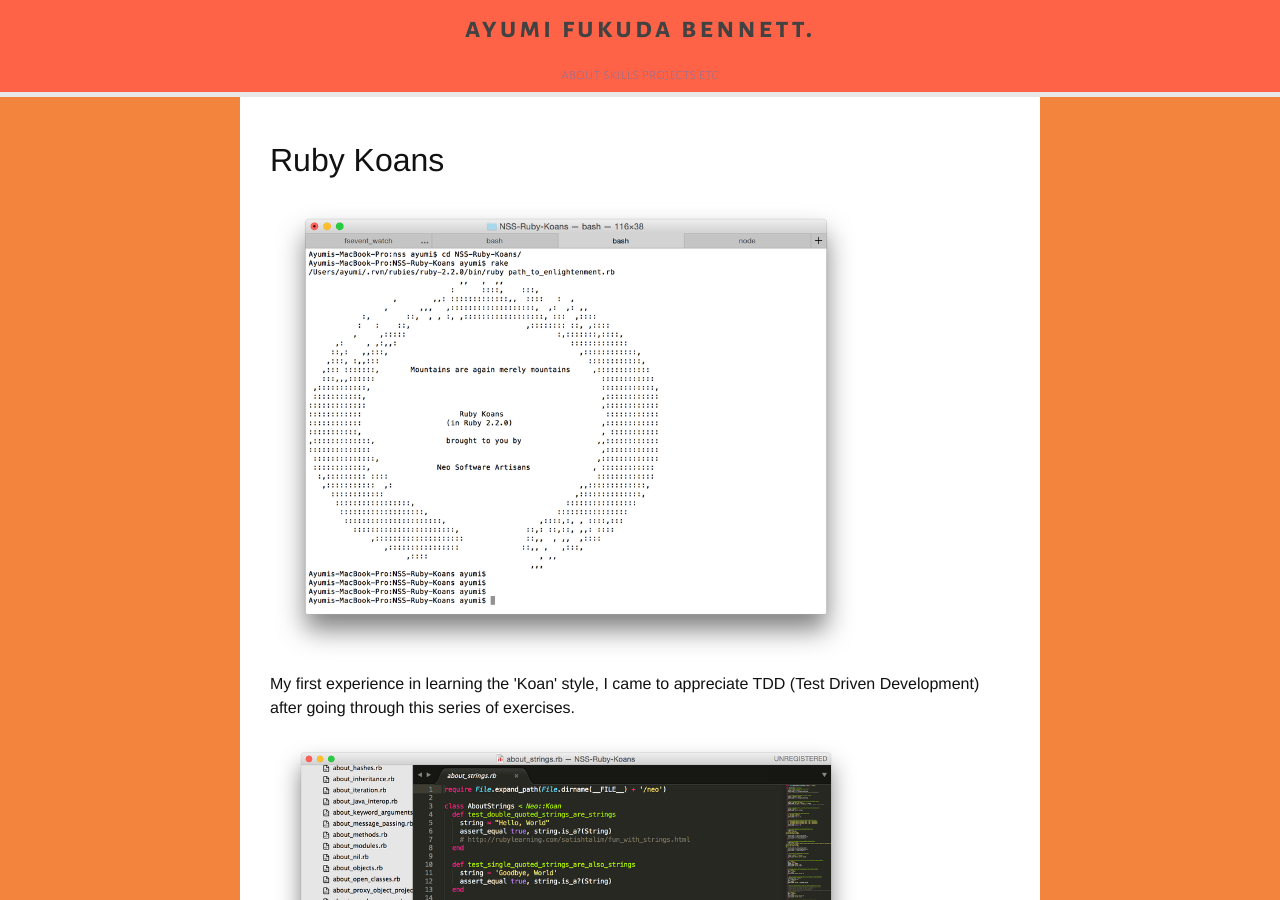
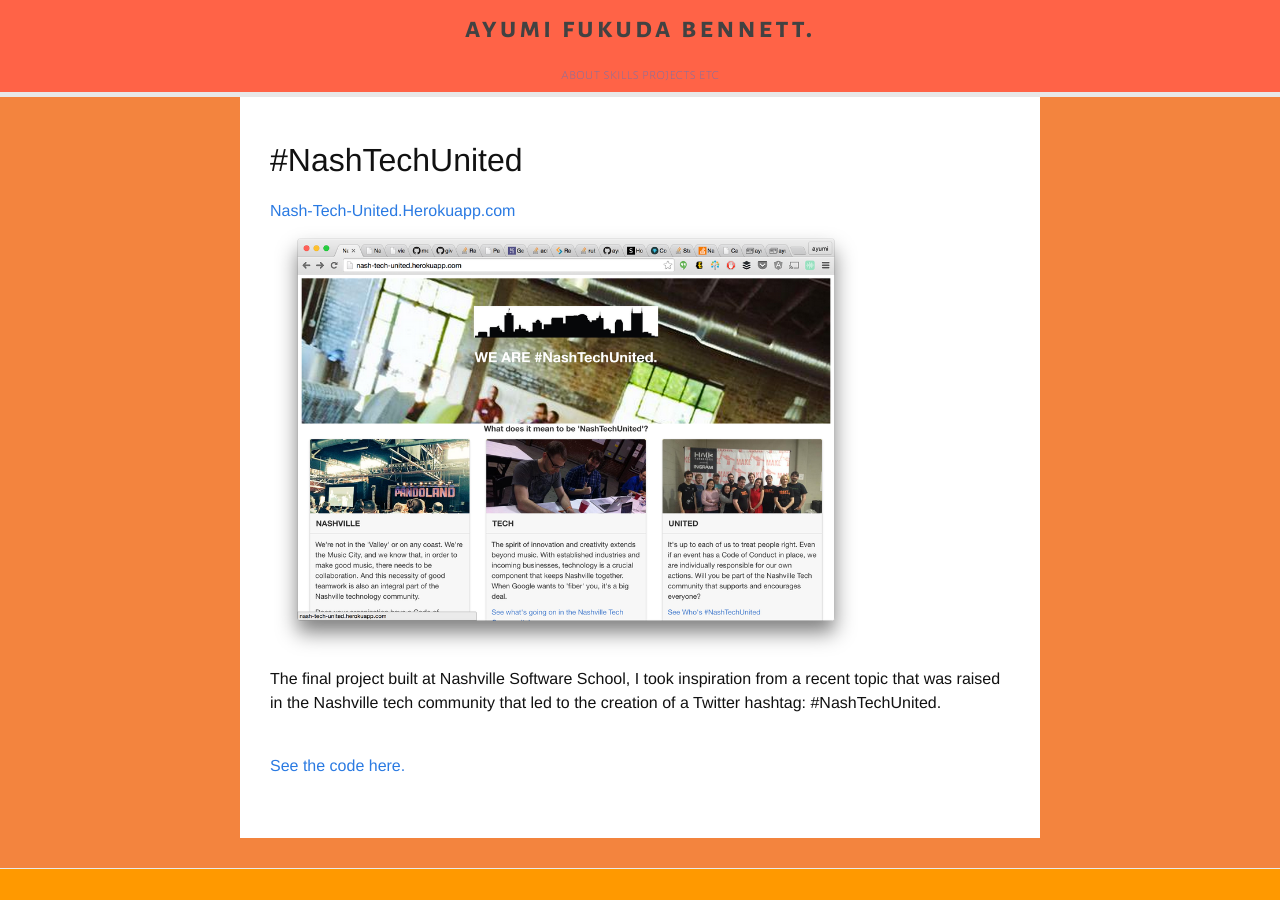
Before and after one commit to ayumi-b/ayumi-b.github.io, a Jekyll site: the page built from projects/work4.html, in a window 1280 px wide and 900 px high. Built offline with Jekyll 4.4.1, drawn with Linux system fonts in a browser that asks for light colours.

Commit message:
began adding capstone description

```diff
--- a/projects/work4.html
+++ b/projects/work4.html
@@ -3,11 +3,13 @@ layout: post
 ---
 <div class="project" id="work4">
 <body>
-<h2>Ruby Koans</h2>
-<img src="/images/rubykoans.png">
-<p>My first experience in learning the 'Koan' style, I came to appreciate TDD (Test Driven Development) after going through this series of exercises.</p>
-<img src="/images/koansedit.png">
+<h2>#NashTechUnited</h2>
+<a href="http://nash-tech-united.herokuapp.com">Nash-Tech-United.Herokuapp.com</a>
+<img src="/images/nashtechunited.png">
+<p>The final project built at Nashville Software School, I took inspiration from a recent topic that was raised in the Nashville tech community that led to the creation of a Twitter hashtag: #NashTechUnited.</p>
+<p></p>
+
 <br>
-<a href="github.com/ayumi-b/NSS-Ruby-Koans">See the code here.</a>
+<a href="github.com/ayumi-b/Nash-Tech-United">See the code here.</a>
 </body>
 </div>
```
